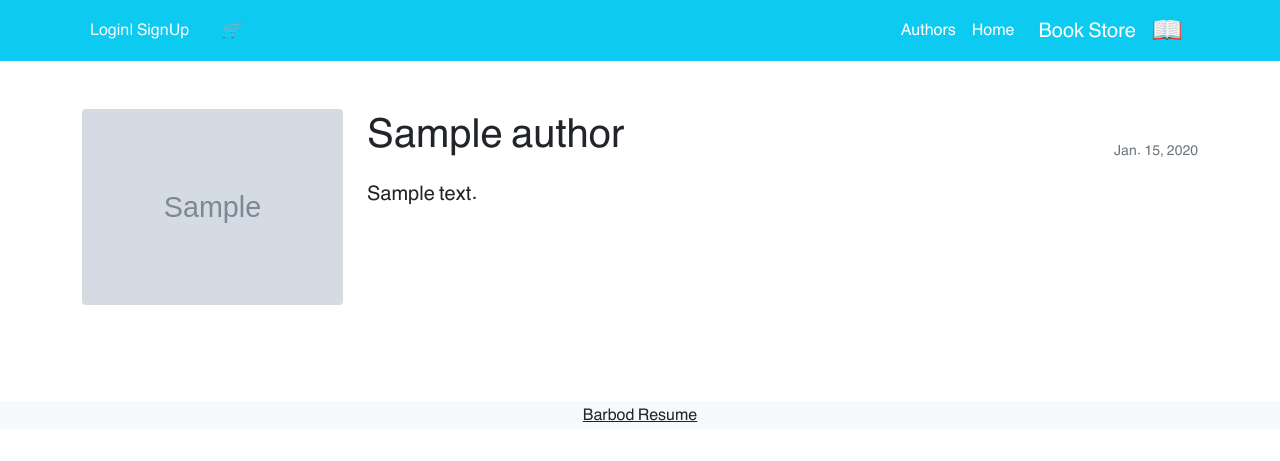
After one commit to barbodjangjoo/book_store, a Django app: page /author/1/ in a window 1280 px wide. The commit adds this page. Shown: the top 461 px of the page. Run offline with Django 5.2, Linux system fonts and the light colour scheme; tables that the repository leaves empty hold one stand-in row (values such as "Sample post"); grey boxes marked "Sample" are stand-in pictures.

Commit message:
add detailview for authors

```diff
--- a/authors/models.py
+++ b/authors/models.py
@@ -10,3 +10,6 @@ class Author(models.Model):
 
     datetime_created = models.DateTimeField(auto_now_add=True)
     datetime_modified = models.DateTimeField(auto_now=True)
+
+    def __str__(self):
+        return self.name
--- /dev/null
+++ b/authors/templates/authors/author_detail.html
@@ -0,0 +1,20 @@
+{% extends "_base.html" %}
+
+{% block page_title %}Author {{author.name}}{% endblock page_title %}
+
+{% block content %}
+<div class="container py-5">
+    <div class="row">
+      <div class="col-md-3">
+        <img src="{{ author.image.url }}" alt="Author Picture" class="img-fluid rounded">
+      </div>
+      <div class="col-md-9">
+        <div class="d-flex align-items-end mb-3">
+          <h1 class="me-auto">{{ author.name }}</h1>
+          <small class="text-muted">{{ author.birth_date }}</small>
+        </div>
+        <h5 class="mb-4">{{ author.bio }}</h5>
+      </div>
+    </div>
+  </div>
+{% endblock content %}
--- a/authors/templates/authors/author_list.html
+++ b/authors/templates/authors/author_list.html
@@ -17,9 +17,9 @@
                                 <h5 class="card-title">{{author.name}}</h5>
                                 <h6 class="card-subtitle mb-2 text-muted small py-2">{{post.datetime_modified}}</h6>
                                 <p class="card-text py-3">
-                                    {{author.bio}}
+                                    {{author.bio|truncatewords:30}}
                                 </p>
-                                <a class="btn btn-sm btn-success" href="#">Read More</a>
+                                <a class="btn btn-sm btn-success" href="{% url "author_detail" author.id %}">Read More</a>
                             </div>
                         </div>
                     </div>
--- a/authors/urls.py
+++ b/authors/urls.py
@@ -4,4 +4,5 @@ from . import views
 
 urlpatterns = [
     path('', views.author_list_view, name='author_list'),
+    path('<int:pk>/', views.author_detail_view, name='author_detail'),
 ]
--- a/authors/views.py
+++ b/authors/views.py
@@ -1,6 +1,13 @@
-from django.shortcuts import render
+from django.shortcuts import render, get_object_or_404
+from django.views import generic
+
 from .models import Author
+
 
 def author_list_view(request):
     authors = Author.objects.all()
     return render(request, 'authors/author_list.html', {'authors': authors})
+
+def author_detail_view(request, pk):
+    author = get_object_or_404(Author, pk=pk)
+    return render(request, 'authors/author_detail.html', {'author': author})
--- a/templates/_base.html
+++ b/templates/_base.html
@@ -29,6 +29,9 @@
         <div class="collapse navbar-collapse" id="navbarNavAltMarkup">
             <div class="navbar-nav">
                 <a class="nav-link active" aria-current="page" href="{% url "book_list" %}">{% translate "Home" %}</a>
+            </div>
+            <div class="navbar-nav">
+                <a class="nav-link active" aria-current="page" href="{% url "author_list" %}">{% translate "Authors" %}</a>
             </div>
         </div>
         <a class="nav-link mx-2" href="{% url "cart_detail" %}">
```
